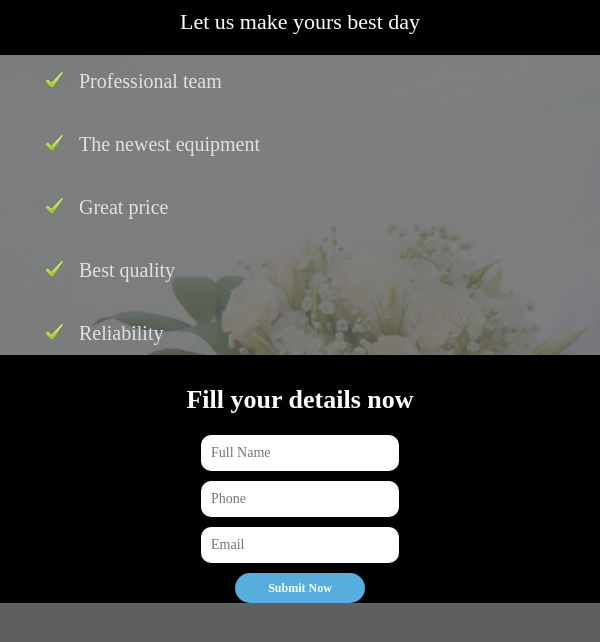
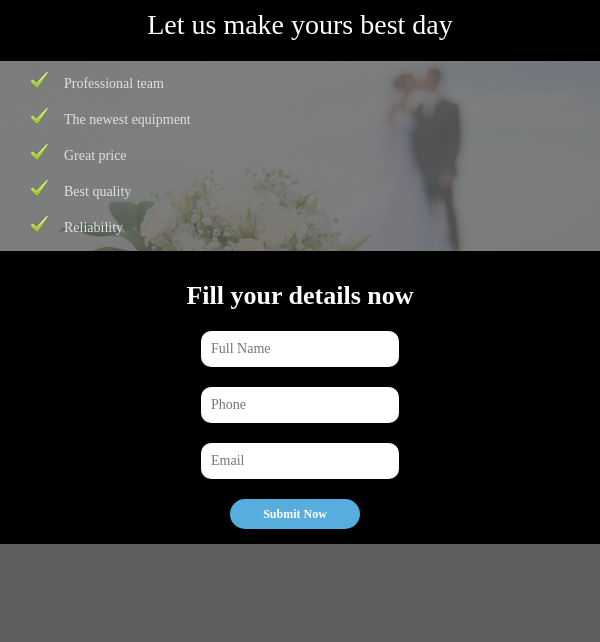
Before and after one commit to igoreznik/Landing-Page, a plain HTML site: page index.html in a window 600 px wide. Shown: the part 104-746 px from the top of the page. Drawn offline with nearby package versions, Linux system fonts and the light colour scheme.

Commit message:
css fixed

```diff
--- a/css/style.css
+++ b/css/style.css
@@ -80,34 +80,36 @@ h3 {
 }
 
 input {
-	border: none;
+	border: 0;
 	padding: 10px;
 	font-size: 1.4rem;
 	border-radius: 10px;
 	margin: 20px 10px 35px 10px;
-	outline: none;
+	outline-style: none;
 }
 
 input:invalid {
 	border: 1px solid red;
 }
 
-input:focus, button:focus {
+input:focus, .submit-now:focus {
 	background-color: lightgray;
+	border: 2px solid green;
 }
 
-button {
+.submit-now {
 	border-radius: 80px 80px 80px 80px;
-	border: none;
+	border: 0;
 	height: 40px;
 	width: 160px;
 	background-color: #57adde;
 	font-size: 1.4rem;
 	color: white;
 	margin-right: 10px;
+	outline-style: none;
 }
 
-button:hover {
+.submit-now:hover {
 	background-color: rgba(255,255,255,0.4);
 }
 
@@ -120,15 +122,24 @@ a {
 	outline: none;
 }
 
-@media (min-width: 320px) and (max-width: 666px) {
+@media (min-width: 320px) and (max-width: 586px) {
+
+	.content {
+		background-position-x: -440px;
+		background-size: 1024px;
+		background-repeat: no-repeat;
+		height: 190px;
+
+	}
 
 	.content-list {
-		padding-left: 30px;
+		padding-left: 5px;
 	}
 
 	.list-item {
-		font-size: 2rem;
-		margin-bottom: 20px;
+		font-size: 1.4rem;
+		margin-bottom: 5px;
+		padding: 5px;
 	}
 
 	header p {
@@ -144,20 +155,33 @@ a {
 		margin: 10px auto;
 	}
 
-	button {
+	.submit-now {
 		border-radius: 60px 60px 60px 60px;
 		height: 30px;
 		width: 130px;
-		margin: 0;
+		margin-bottom: 15px;
 		font-size: 1.2rem;
 
 	}
 }
 
-@media (min-width: 667px) and (max-width: 809px) {
+@media (min-width: 587px) and (max-width: 809px) {
+
+	.content {
+		background-position-x: 0;
+		background-size: cover;
+		background-repeat: no-repeat;
+		height: 190px;
+	}
+
+	.content-list {
+		padding-left: 20px;
+	}
 
 	.list-item {
-		font-size: 2.2rem;
+		font-size: 1.4rem;
+		margin-bottom: 5px;
+		padding: 5px;
 	}
 
 	header p {
@@ -173,11 +197,11 @@ a {
 		margin: 20px auto;
 	}
 
-	button {
+	.submit-now {
 		border-radius: 60px 60px 60px 60px;
 		height: 30px;
 		width: 130px;
-		margin: 0;
+		margin-bottom: 15px;
 		font-size: 1.2rem;
 
 	}
```
